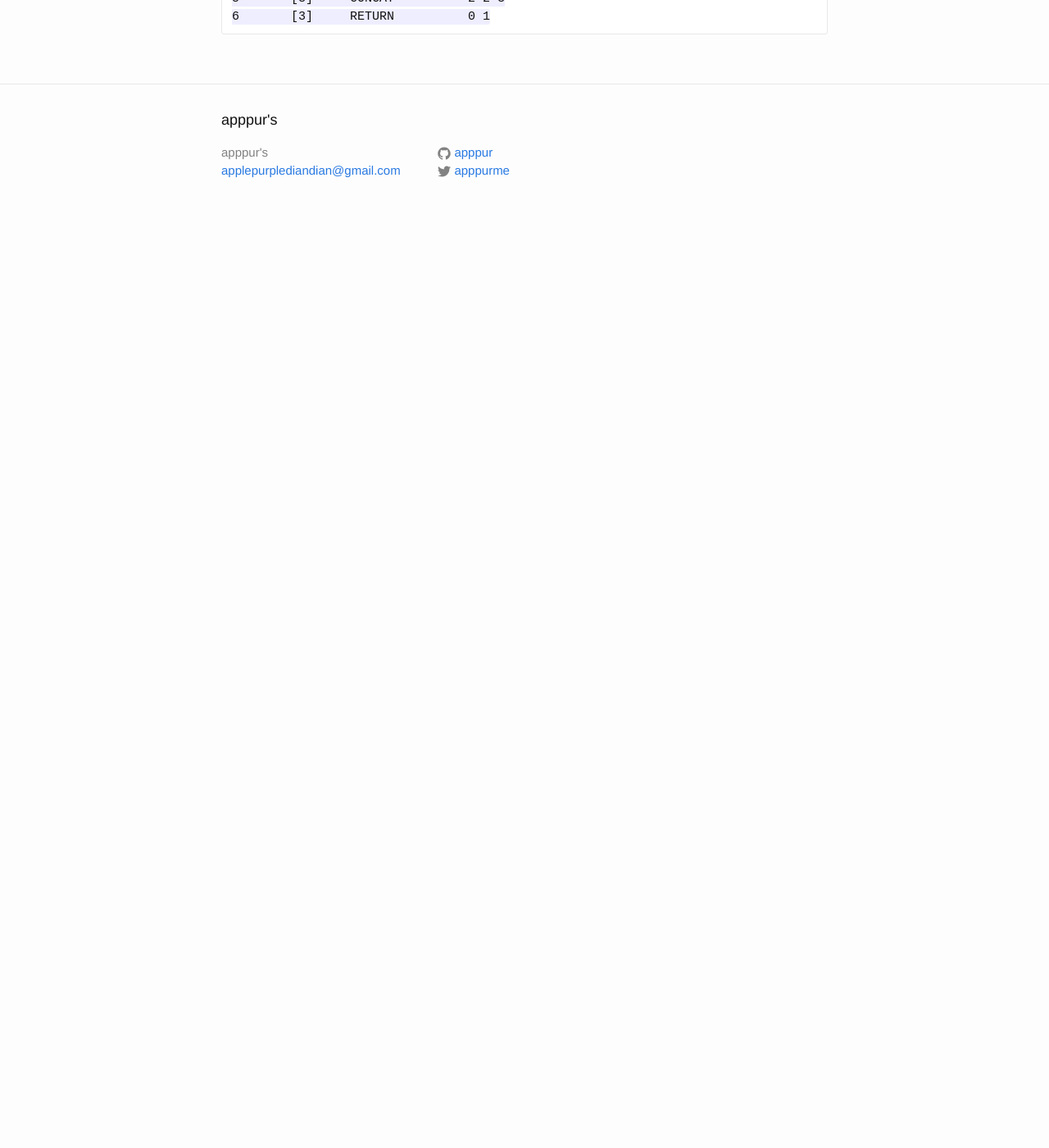
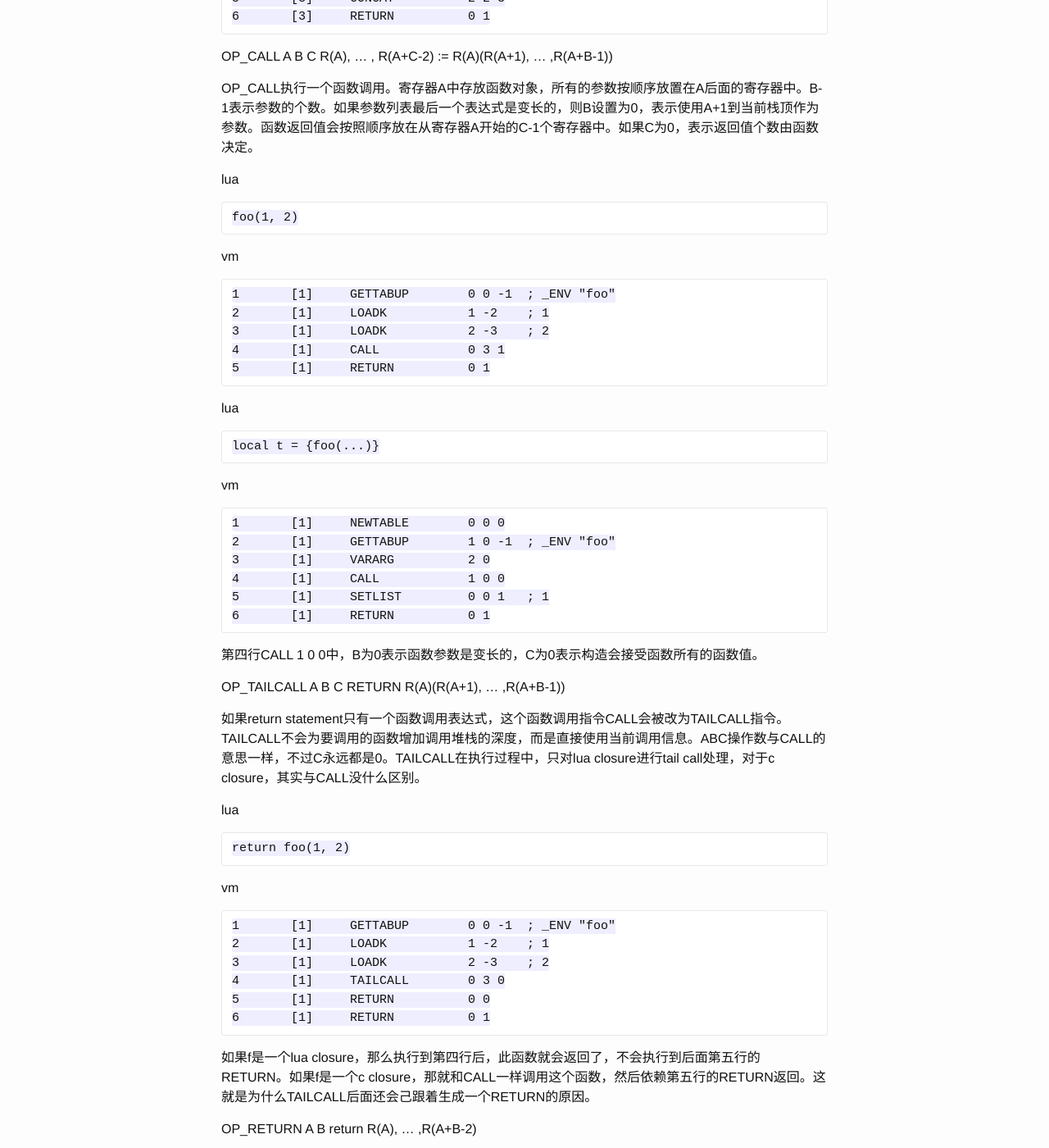
Before and after one commit to apppur/apppur.github.io, a Jekyll site: the page built from _posts/2015-7-2-lua-instruction.markdown, in a window 1280 px wide and 1400 px high, scrolled down 11592 px. Shown: the whole window at 82% size. Built offline with Jekyll 4.4.1, drawn with Linux system fonts in a browser that asks for light colours; before the commit the page ends 11872 px from its top, so only the background shows below that; some of the changed text lies outside the part shown.

Commit message:
add clourse

```diff
--- a/_posts/2015-7-2-lua-instruction.markdown
+++ b/_posts/2015-7-2-lua-instruction.markdown
@@ -467,3 +467,162 @@ vm
 	4	[3]	MOVE     	3 1
 	5	[3]	CONCAT   	2 2 3
 	6	[3]	RETURN   	0 1
+
+OP_CALL A B C R(A), ... , R(A+C-2) := R(A)(R(A+1), ... ,R(A+B-1))
+
+OP_CALL执行一个函数调用。寄存器A中存放函数对象，所有的参数按顺序放置在A后面的寄存器中。B-1表示参数的个数。如果参数列表最后一个表达式是变长的，则B设置为0，表示使用A+1到当前栈顶作为参数。函数返回值会按照顺序放在从寄存器A开始的C-1个寄存器中。如果C为0，表示返回值个数由函数决定。
+
+lua
+
+	foo(1, 2)
+
+vm
+
+	1	[1]	GETTABUP 	0 0 -1	; _ENV "foo"
+	2	[1]	LOADK    	1 -2	; 1
+	3	[1]	LOADK    	2 -3	; 2
+	4	[1]	CALL     	0 3 1
+	5	[1]	RETURN   	0 1
+
+lua
+
+	local t = {foo(...)}
+
+vm
+
+	1	[1]	NEWTABLE 	0 0 0
+	2	[1]	GETTABUP 	1 0 -1	; _ENV "foo"
+	3	[1]	VARARG   	2 0
+	4	[1]	CALL     	1 0 0
+	5	[1]	SETLIST  	0 0 1	; 1
+	6	[1]	RETURN   	0 1
+
+第四行CALL 1 0 0中，B为0表示函数参数是变长的，C为0表示构造会接受函数所有的函数值。
+
+OP_TAILCALL A B C RETURN R(A)(R(A+1), ... ,R(A+B-1))
+
+如果return statement只有一个函数调用表达式，这个函数调用指令CALL会被改为TAILCALL指令。TAILCALL不会为要调用的函数增加调用堆栈的深度，而是直接使用当前调用信息。ABC操作数与CALL的意思一样，不过C永远都是0。TAILCALL在执行过程中，只对lua closure进行tail call处理，对于c closure，其实与CALL没什么区别。
+
+lua
+
+	return foo(1, 2)
+
+vm
+
+	1	[1]	GETTABUP 	0 0 -1	; _ENV "foo"
+	2	[1]	LOADK    	1 -2	; 1
+	3	[1]	LOADK    	2 -3	; 2
+	4	[1]	TAILCALL 	0 3 0
+	5	[1]	RETURN   	0 0
+	6	[1]	RETURN   	0 1
+
+如果f是一个lua closure，那么执行到第四行后，此函数就会返回了，不会执行到后面第五行的RETURN。如果f是一个c closure，那就和CALL一样调用这个函数，然后依赖第五行的RETURN返回。这就是为什么TAILCALL后面还会己跟着生成一个RETURN的原因。
+
+OP_RETURN A B return R(A), ... ,R(A+B-2)
+
+RETURE将返回结果存放到寄存器A到寄存器A＋B－2中。如果返回的为变长表达式，则B会被设置为0，表示将寄存器A到当前栈顶的所有值返回。
+
+lua
+
+	return 0
+
+vm
+
+	1	[1]	LOADK    	0 -1	; 0
+	2	[1]	RETURN   	0 2
+	3	[1]	RETURN   	0 1
+
+RETURN只能从寄存器返回数据，所以第一行LOADK先将常量1装载道寄存器0，然后返回。
+
+lua
+
+	return ...
+
+vm
+
+	1	[1]	VARARG   	0 0
+	2	[1]	RETURN   	0 0
+	3	[1]	RETURN   	0 1
+
+变量表达式时，B为0。
+
+OP_CLOSURE A B R(A) := closure(KPROTO[Bx])
+
+CLOSURE为指定的函数prototype创建一个closure，并将这个closure保存到寄存器A中。Bx用来指定函数prototype的id。
+
+lua
+
+	local function foo()
+	end
+
+vm
+
+	main <main.lua:0,0> (2 instructions at 0x13f8590)
+	0+ params, 2 slots, 1 upvalue, 1 local, 0 constants, 1 function
+		1	[2]	CLOSURE  	0 0	; 0x13f87d0
+		2	[2]	RETURN   	0 1
+
+	function <main.lua:1,2> (1 instruction at 0x13f87d0)
+	0 params, 2 slots, 0 upvalues, 0 locals, 0 constants, 0 functions
+		1	[2]	RETURN   	0 1
+
+上面生成了一个主函数和一个子函数，CLOSURE将为这个索引为0的子函数生成一个closure，并保存到寄存器0中。
+
+OP_VARARG A B R(A), R(A+1), ..., R(A+B-2) = vararg
+
+VARARG直接对应'...'运算符。VARARG拷贝B-1个参数到从A开始的寄存器中，如果不足，使用nil补充。如果B为0，表示拷贝实际的参数数量。
+
+lua
+
+	local v = ...
+
+vm
+
+	1	[1]	VARARG   	0 2
+	2	[1]	RETURN   	0 1
+
+第一行表示拷贝B-1个，也就是1个变长参数到寄存器0,也就是local a中
+
+lua
+
+	foo(...)
+
+vm
+
+	1	[1]	GETTABUP 	0 0 -1	; _ENV "foo"
+	2	[1]	VARARG   	1 0
+	3	[1]	CALL     	0 0 1
+	4	[1]	RETURN   	0 1
+
+由于函数调用最后一个参数可以接受不定数量的参数，所以第二行生成的VARARG的B参数为0。
+
+OP_SELF A B C R(A+1) := R(B); R(A) := R(B)[RK(C)]
+
+SELF是专门为“:”运算符准备的指令。从寄存器B表示的table中，获取出C作为key的closure，存入寄存器A中，然后将table本身存入到寄存器A＋1中，为接下来调用这个closure做准备。
+
+lua
+
+	t:foo()
+
+vm
+
+	1	[1]	GETTABUP 	0 0 -1	; _ENV "t"
+	2	[1]	SELF     	0 0 -2	; "foo"
+	3	[1]	CALL     	0 2 1
+	4	[1]	RETURN   	0 1
+
+下面是与之等价的语法：
+
+lua
+
+	t.foo(t)
+
+vm
+
+	1	[1]	GETTABUP 	0 0 -1	; _ENV "t"
+	2	[1]	GETTABLE 	0 0 -2	; "foo"
+	3	[1]	GETTABUP 	1 0 -1	; _ENV "t"
+	4	[1]	CALL     	0 2 1
+	5	[1]	RETURN   	0 1
+
+比使用":"操作符多使用了一个指令。所以，如果需要使用这种面向对象调用的语义时，应该尽量使用":"。
```
